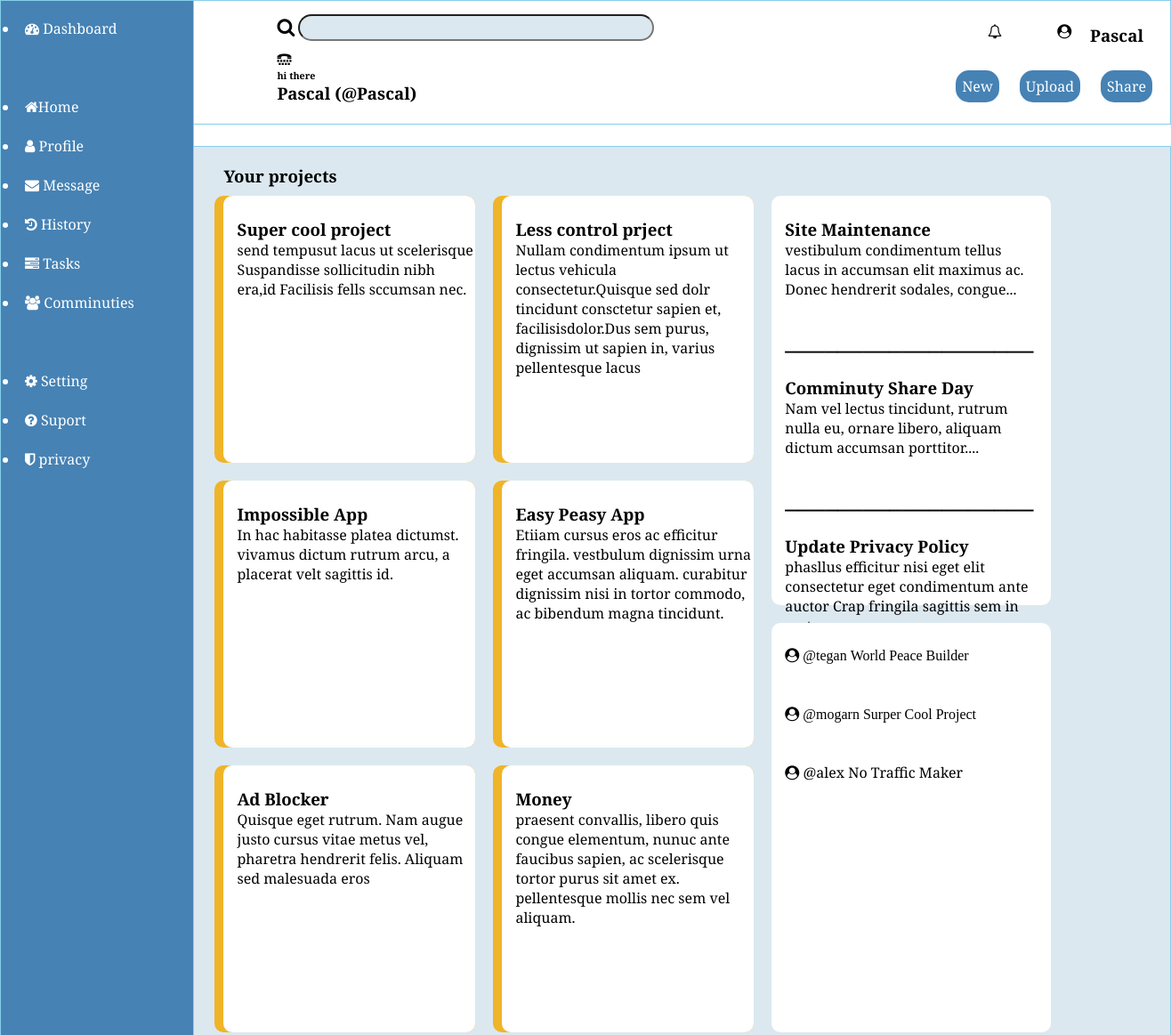
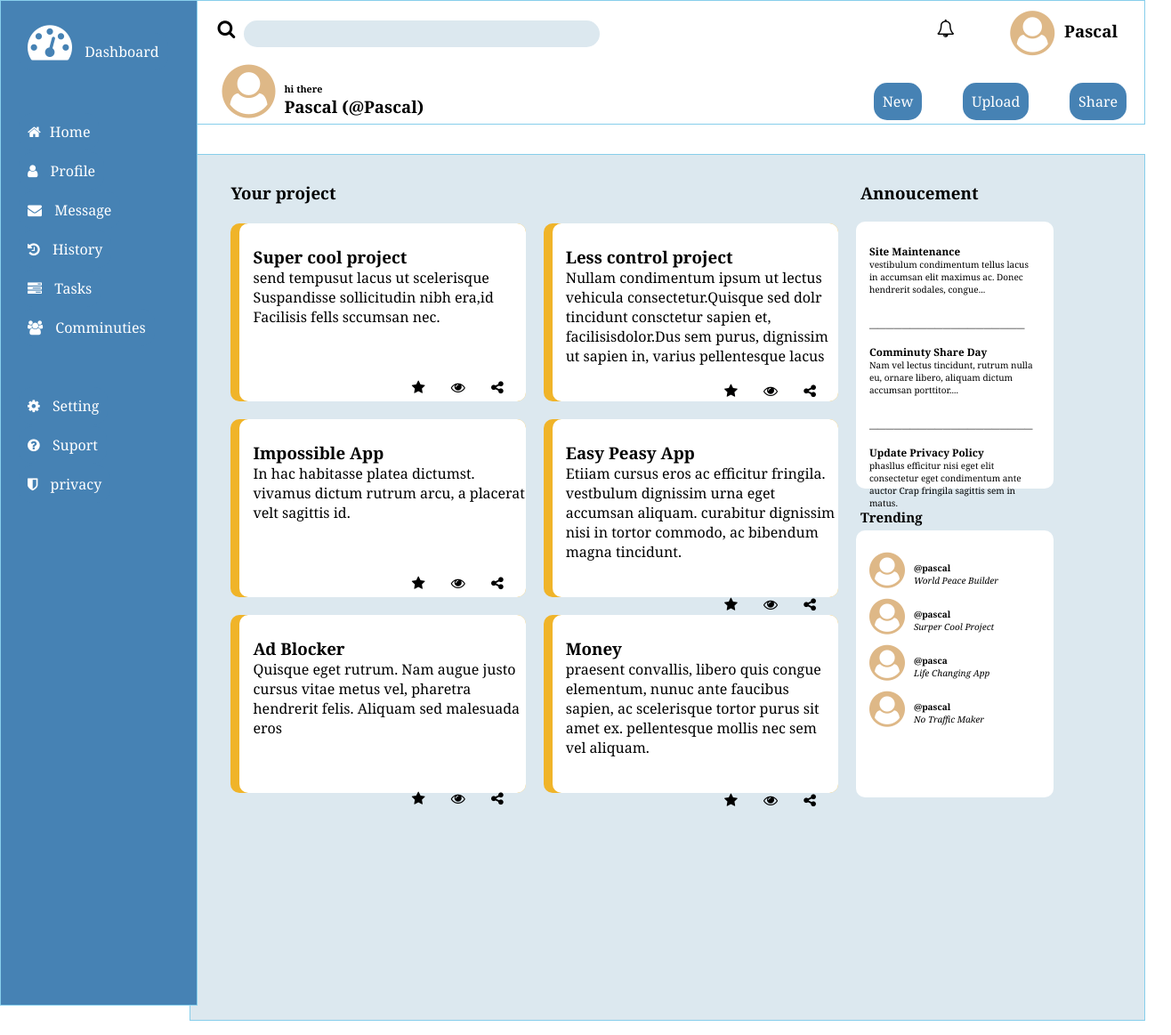
Before and after one commit to Mpascal12/first-project, a plain HTML site: page index.html in a window 1280 px wide. Shown: the top 1163 px of the page at 89% size, 1316 px wide, since content can reach past the window. Drawn offline with Linux system fonts and the light colour scheme.

Commit message:
add icons

```diff
--- a/grid2.css
+++ b/grid2.css
@@ -20,7 +20,8 @@ nav{
     color: white;
     padding: 20px;
     border: skyblue 1px solid;
-    height: 250%;
+    height: 189%;
+    text-decoration: none;
 
 
 
@@ -36,10 +37,10 @@ header{
 main{
     grid-area: content;
     width:80%;
-    height: 408%;
+    height: 330%;
     background-color: hsl(202, 39%, 90%);
     margin-left: 60px;
-    margin-top: -95px;
+    margin-top: -130px;
 
 }
 .container
@@ -65,7 +66,7 @@ main{
 }
 .card{
     background-color: #f0B429;
-    height: 300px;
+    height: 200px;
     border-radius: 10px;
 
 }
@@ -75,7 +76,7 @@ main{
     color: black;
     padding-top: 25px;
     padding-left: 15px;
-    height: 300px;
+    height: 200px;
     border-radius: 10px;
 
 }
@@ -83,9 +84,14 @@ main{
     display: grid;
     grid-template-columns: 1fr;
     gap:20px;
+
+
 }
 
-
+.grid-colum{
+    color: black;
+    margin-left: 15px;
+}
 .card-content2{
     background-color: white;
     margin-left: 10px;
@@ -94,8 +100,10 @@ main{
     border-radius: 10px;
     padding-top: 25px;
     padding-right: 20px;
-    height: 460px;
-    max-width: 350px;
+    height: 300px;
+    font-size: 10px;
+
+
 
 
 }
@@ -105,62 +113,108 @@ main{
 
 }
 .form{
-    margin-top: 10px;
-    margin-left: 80px;
+    margin-top: 15px;
+    margin-left: 10px;
     color: black;
 
+
 }
-input{
+.input{
     width: 400px;
     background-color:hsl(202, 39%, 90%);
     border-radius: 15px;
     height: 30px;
+    margin-left:30px;
+    margin-top: -20px;
 }
+
 .img{
     color: black;
     margin-top:10px;
-    margin-left: 60px;
+    margin-left: -5px;
     color: black;
     padding-left:20px ;
+
 }
 .comment{
     color: black;
     padding-left: 20px;
 }
-.Message{
-    color: black;
+.icons{
+    float: right;
+    display:flex;
+    margin-top: 60px;
+    padding-right: 25px;
+}
+.icons2{
+    float: right;
+    display:flex;
+    margin-top: 20px;
+    padding-right: 25px;
+
+}
+.icons3{
+    float: right;
+    display:flex;
+    margin-top: 60px;
+    padding-right: 25px;
+}
+.icons4{
+    float: right;
+    display:flex;
+    margin-top: 40px;
+    padding-right: 25px;
+}
+.icons5{
+    float: right;
+    display:flex;
+    margin-top: 60px;
+    padding-right: 25px;
+}
+.icons6{
+    float: right;
+    display:flex;
+    margin-top: 40px;
+    padding-right: 25px;
+
+}
+.fa-user-circle
+{
+    color: burlywood;
+    margin-right: -10px;
 }
 
 .left_word{
     color: black;
      float: right;
-     margin-top: -90px;
+     margin-top: -110px;
      padding-right:10px;
      display: flex;
 }
 .nav-content{
     float: right;
     display: flex;
-    margin-top: 40px;
+    margin-top: 50px;
+
 }
 a{
     color: white;
-    padding: 7px;
+
+    padding: 10px;
     background-color: steelblue;
     border-radius: 15px;
     text-decoration: none;
+     max-width:40px;
+     height: 20px;
 }
 
 nav{
     grid-area: nav;
     width: 145%;
-    text-decoration: none;
+
 }
-.container2
+li
 {
-    text-decoration: none;
+
+  list-style-type: none;
 }
-.list{
-
-    text-decoration: none;
-}
--- a/index.html
+++ b/index.html
@@ -5,6 +5,7 @@
     <meta http-equiv="X-UA-Compatible" content="IE=edge">
     <meta name="viewport" content="width=device-width, initial-scale=1.0">
     <link rel="stylesheet" href="grid2.css">
+    <link rel="stylesheet" href="stylesheet.css">
     <link rel="stylesheet" href="https://cdnjs.cloudflare.com/ajax/libs/font-awesome/4.7.0/css/font-awesome.min.css">
     <title>Fistr project</title>
 </head>
@@ -14,51 +15,72 @@
 
               <form class="form" >
                 <i class="fa fa-search fa-lg"></i>
-                <input type="text">
+                <div class="input"></div>
               </form>
            </div>
         <div class="nav-content">
-             <li><a href="#">New</a></li>
-             <li><a href="#">Upload</a></li>
+             <li><a href="#">New</a></li>&nbsp &nbsp &nbsp &nbsp &nbsp &nbsp
+             <li><a href="#">Upload</a></li>&nbsp &nbsp &nbsp &nbsp &nbsp &nbsp
              <li><a href="#">Share</a></li>
         </div>
            <div class="img">
-            <i class="fa fa-tty"></i>
-             <h6>hi there</h6>
-             <h3>Pascal (@Pascal)</h3>
+            <i class="fa fa-user-circle" style="font-size:60px; margin-top:10px; margin-right: -80px;"></i>&nbsp &nbsp
+            <div style="margin-top: -40px;padding-left: 30px;">
+             <h6 style="margin-left: 40px;">hi there</h6>
+             <h3 style="margin-left: 40px;">Pascal (@Pascal)</h3>
+            </div>
           </div>
              <div class="left_word">
-                <i class="fa fa-bell-o"></i>&nbsp &nbsp &nbsp &nbsp &nbsp &nbsp &nbsp &nbsp
-                <i class="fa fa-user-circle"></i> &nbsp &nbsp &nbsp
+                <i class="fa fa-bell-o" style="font-size: 20px;"></i>&nbsp &nbsp &nbsp &nbsp &nbsp &nbsp &nbsp &nbsp
+                <i class="fa fa-user-circle" style="font-size: 50px;margin-top: -10px;"></i> &nbsp &nbsp &nbsp
                 <h3>Pascal</h3>
 
              </div>
 
     </header>
     <main>
-        <h3 class="comment">Your projects</h3>
         <div class="container">
+            <div class="grid-colum">
+            <h3>Your project</h3><br>
+
             <div class="grid1">
                 <div class="card">
                     <div class="card-content">
                     <h3>Super cool project</h3>
                     <p>
+
                         send tempusut lacus ut scelerisque
                         Suspandisse sollicitudin nibh era,id
                         Facilisis fells sccumsan nec.
+                        <div class="icons">
+                            <i class="fa fa-star"></i>&nbsp &nbsp &nbsp &nbsp
+                            <i class="fa fa-eye"></i>&nbsp &nbsp &nbsp &nbsp
+                            <i class="fa fa-share-alt"></i>
+
+                        </div>
+
                     </p>
+
                 </div>
                 </div>
 
+
                 <div class="card">
                     <div class="card-content">
-                    <h3>Less control prject</h3>
+                    <h3>Less control project</h3>
                     <p>
                        Nullam condimentum ipsum ut lectus vehicula
                        consectetur.Quisque sed dolr tincidunt
                        consctetur sapien et, facilisisdolor.Dus sem
                        purus, dignissim ut sapien in, varius
                        pellentesque lacus
+                        <div class="icons2">
+                            <i class="fa fa-star"></i>&nbsp &nbsp &nbsp &nbsp
+                            <i class="fa fa-eye"></i>&nbsp &nbsp &nbsp &nbsp
+                            <i class="fa fa-share-alt"></i>
+
+                        </div>
+
                     </p>
                 </div>
 
@@ -70,6 +92,12 @@
                             In hac habitasse platea dictumst. vivamus
                             dictum rutrum arcu, a placerat velt sagittis
                             id.
+                            <div class="icons3">
+                                <i class="fa fa-star"></i>&nbsp &nbsp &nbsp &nbsp
+                                <i class="fa fa-eye"></i>&nbsp &nbsp &nbsp &nbsp
+                                <i class="fa fa-share-alt"></i>
+
+                            </div>
                       </p>
                 </div>
                 </div>
@@ -82,6 +110,12 @@
                             vestbulum dignissim urna eget accumsan
                             aliquam. curabitur dignissim nisi in tortor
                             commodo, ac bibendum magna tincidunt.
+                            <div class="icons4">
+                                <i class="fa fa-star"></i>&nbsp &nbsp &nbsp &nbsp
+                                <i class="fa fa-eye"></i>&nbsp &nbsp &nbsp &nbsp
+                                <i class="fa fa-share-alt"></i>
+
+                            </div>
                         </p>
                 </div>
                 </div>
@@ -94,6 +128,12 @@
                             justo cursus vitae metus vel, pharetra
                             hendrerit felis. Aliquam sed  malesuada
                             eros
+                            <div class="icons5">
+                                <i class="fa fa-star"></i>&nbsp &nbsp &nbsp &nbsp
+                                <i class="fa fa-eye"></i>&nbsp &nbsp &nbsp &nbsp
+                                <i class="fa fa-share-alt"></i>
+
+                            </div>
                         </p>
                 </div>
                 </div>
@@ -105,14 +145,25 @@
                             elementum, nunuc ante faucibus sapien, ac
                             scelerisque tortor purus sit amet ex.
                             pellentesque mollis nec sem vel aliquam.
+                            <div class="icons6">
+                                <i class="fa fa-star"></i>&nbsp &nbsp &nbsp &nbsp
+                                <i class="fa fa-eye"></i>&nbsp &nbsp &nbsp &nbsp
+                                <i class="fa fa-share-alt"></i>
+
+                            </div>
                         </p>
 
                 </div>
                 </div>
 
             </div>
+        </div>
+
 
             <div class="grid2" >
+             <div class="grid-colum">
+                <h3>Annoucement</h3>
+             </div>
 
                 <div class="card2">
                 <div class="card-content2">
@@ -121,17 +172,16 @@
                         vestibulum condimentum tellus lacus
                         in accumsan elit maximus ac. Donec
                         hendrerit sodales, congue...
-                    </p>
-                    <br>
-                    <h1>___________________</h1><br>
-
+                    </p><br>
+                    <h1 style="color: grey;">___________________</h1><br>
                     <h3>Comminuty Share Day</h3>
                     <p>
                          Nam vel lectus tincidunt, rutrum nulla
                          eu, ornare libero, aliquam dictum
                          accumsan porttitor....
                     </p><br>
-                    <h1>___________________</h1><br>
+
+                   <h1 style="color: grey;">____________________</h1><br>
 
                     <h3>Update Privacy Policy</h3>
                     <p>
@@ -140,57 +190,59 @@
                         auctor  Crap  fringila sagittis sem in matus.
                     </p>
             </div>
-            </div>
+            </div><br>
 
+                <div><h1 style="color:black; padding-left: 15px; font-size: 15px; margin-top: -40px; margin-bottom: 5px;" >Trending</h1>
                 <div class="card2">
                 <div class="card-content2">
-                    <p>
-                        <i class="fa fa-user-circle">
-                        @tegan
-                        World Peace Builder</i>
-                    </p><br><br>
-                    <p>
-                        <i class="fa fa-user-circle">
-                        @mogarn
-                        Surper Cool  Project</i>
-                    </p><br><br>
-                    <p>
-                        <i class="fa fa-user-circle"></i>
-                        @alex
-                        No Traffic Maker
-                    </p>
+
+                      <i class="fa fa-user-circle" style="font-size: 40px;"></i>&nbsp &nbsp &nbsp &nbsp
+                        <h4 style="padding-left:50px; margin-top: -30px;"> @pascal</h4>
+                        <i style="padding-left:50px; margin-top: -30px;"> World Peace Builder</i><br><br>
+
+                      <i class="fa fa-user-circle" style="font-size: 40px;"></i>&nbsp &nbsp &nbsp &nbsp
+                        <h4 style="padding-left:50px; margin-top: -30px;" > @pascal</h4>
+                       <i style="padding-left:50px; margin-top: -30px;"> Surper Cool  Project</i><br><br>
+
+                       <i class="fa fa-user-circle" style="font-size: 40px;"></i>&nbsp &nbsp &nbsp &nbsp
+                       <h4 style="padding-left:50px; margin-top: -30px;">@pasca</h4>
+                       <i style="padding-left:50px; margin-top: -30px;">Life Changing App</i><br><br>
+
+                    <i class="fa fa-user-circle" style="font-size: 40px;"></i>
+                       <h4 style="padding-left:50px; margin-top: -30px;">@pascal</h5>
+                        <i style="padding-left:50px; margin-top: -30px;"> No Traffic Maker</i>
+
 
             </div>
-            </div>
         </div>
-
+    </div>
         </div>
     </main>
-    <nav>
+    <nav style="text-decoration: none;">
         <div class="container2">
 
-            <ul>
-                 <li class="list"><a href="#"><i class="fa fa-tachometer"></i>
+
+                 <li ><a href="#"><i class="fa fa-tachometer" style="font-size: 50px; margin-right: 10px;"></i>
                      Dashboard</a></li><br><br><br>
-                 <li class="list"><a href="#"> <i class="fa fa-home"></i>Home</a></li>  <br>
-                 <li class="list"><a href="#"><i class="fa fa-user"></i>
+                 <li class="list"><a href="#"> <i class="fa fa-home" style="margin-right: 10px;"></i>Home</a></li>  <br>
+                 <li class="list"><a href="#"><i class="fa fa-user" style="margin-right: 10px;"></i>
                     Profile</a></li><br>
-                 <li class="list"><a href="#"><i class="fa fa-envelope"></i>
+                 <li class="list"><a href="#"><i class="fa fa-envelope" style="margin-right: 10px;"></i>
                      Message</a></li> <br>
-                 <li  class="list"><a href="#"><i class="fa fa-history"></i>
+                 <li  class="list"><a href="#"><i class="fa fa-history" style="margin-right: 10px;"></i>
                     History</a></li><br>
-                 <li  class="list"><a href="#"><i class="fa fa-tasks"></i>
+                 <li  class="list"><a href="#"><i class="fa fa-tasks" style="margin-right: 10px;"></i>
                     Tasks</a></li><br>
-                 <li  class="list"><a href="#"><i class="fa fa-group"></i>
+                 <li  class="list"><a href="#"><i class="fa fa-group" style="margin-right: 10px;"></i>
                     Comminuties</a></li><br><br><br>
-                 <li  class="list"><a href="#"> <i class="fa fa-cog "></i>
+                 <li  class="list"><a href="#"> <i class="fa fa-cog " style="margin-right: 10px;"></i>
                     Setting</a></li><br>
-                 <li  class="list"><a href="#"><i class="fa fa-question-circle"></i>
+                 <li  class="list"><a href="#"><i class="fa fa-question-circle" style="margin-right: 10px;"></i>
                     Suport</a></li><br>
-                 <li  class="list"><a href="#"><i class="fa fa-shield"></i>
+                 <li  class="list"><a href="#"><i class="fa fa-shield" style="margin-right: 10px;"></i>
 
                     privacy</a></li><br>
-            </ul>
+
 
         </div>
     </nav>
```
